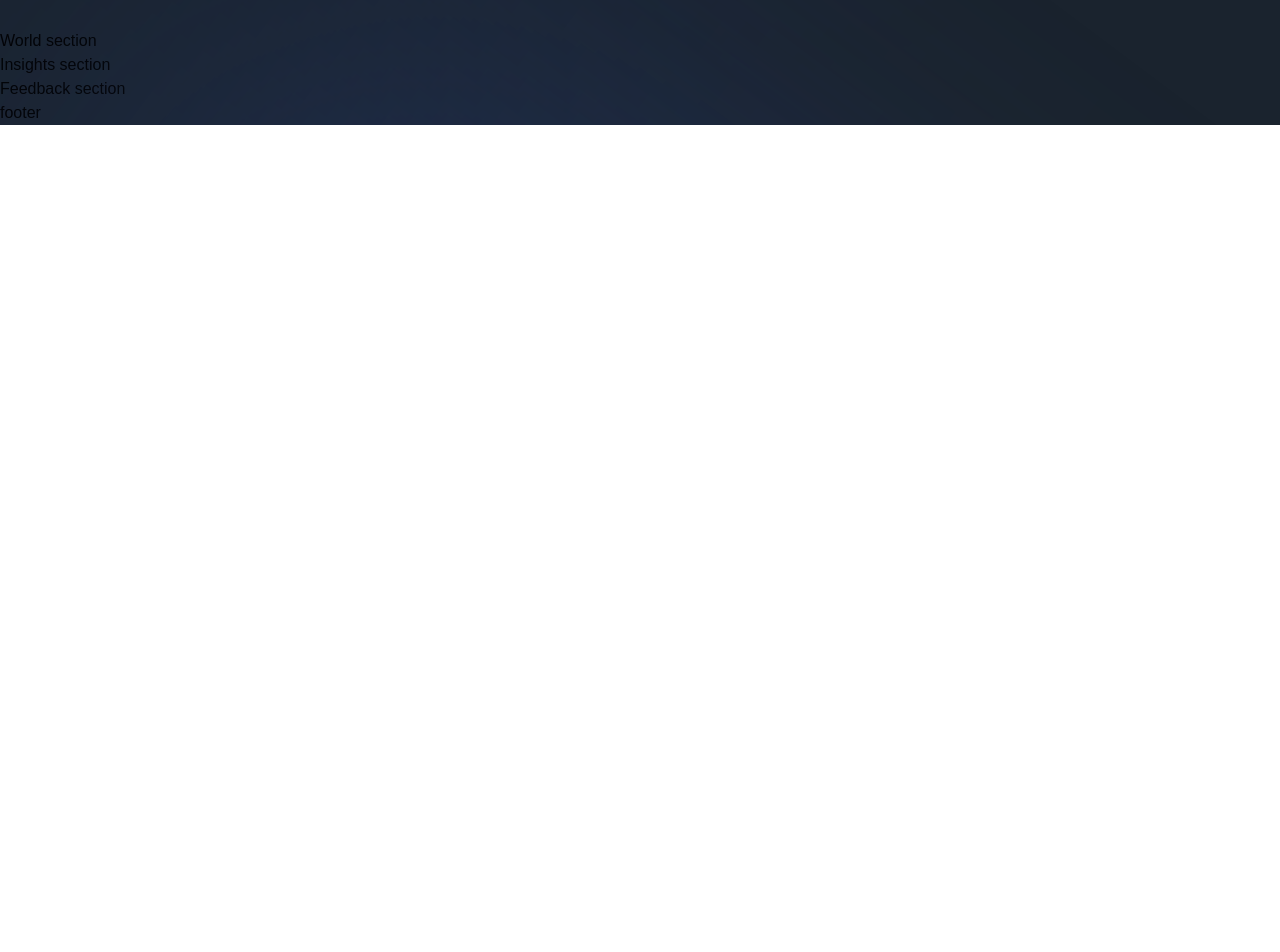
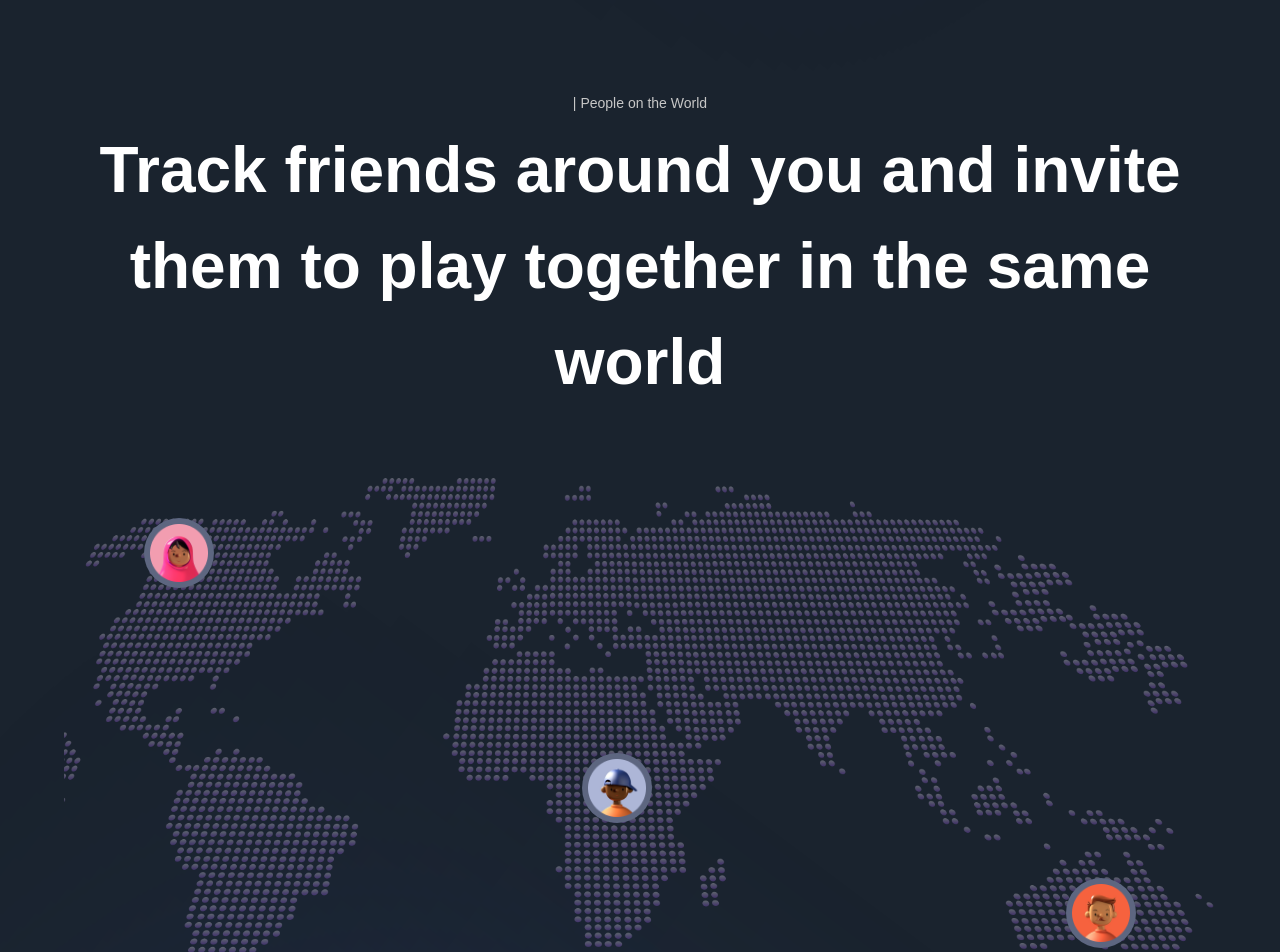
Before and after one commit to StephenRivero/metaverse-website, a Next.js app: page / in a window 1280 px wide. Shown: the part 3940-4892 px from the top of the page. Before the commit the page ends 4065 px from the top, so only its background shows below. Built offline with nearby package versions, Linux system fonts and the light colour scheme; a web font is replaced by a local one.

Commit message:
Add "World" section

```diff
--- a/sections/World.jsx
+++ b/sections/World.jsx
@@ -1,8 +1,50 @@
 'use client';
 
+import { motion } from 'framer-motion';
+
+import styles from '../styles';
+import { TitleText, TypingText } from '../components';
+import { fadeIn, staggerContainer } from '../utils/motion';
+
 const World = () => (
-  <section>
-    World section
+  <section className={`${styles.paddings} relative z-10`}>
+    <motion.div
+      variants={staggerContainer}
+      initial="hidden"
+      whileInView="show"
+      viewport={{ once: false, amount: 0.25 }}
+      className={`${styles.innerWidth} mx-auto flex flex-col`}
+    >
+
+      <TypingText title="| People on the World" textStyles="text-center" />
+      <TitleText
+        title={(
+          <>Track friends around you and invite them to play together in the same
+            world
+          </>
+        )}
+        textStyles="text-center"
+      />
+
+      <motion.div
+        variants={fadeIn('up', 'tween', 0.3, 1)}
+        className="relative mt-[68px] flex w-full h-[550px]"
+      >
+        <img src="/map.png" alt="map" className="w-full h-full object-cover" />
+
+        <div className="absolute bottom-20 right-20 w-[70px] h-[70px] p-[6px] rounded-full bg-[#5D6680]">
+          <img src="people-01.png" alt="people" className="w-full h-full" />
+        </div>
+
+        <div className="absolute top-10 left-20 w-[70px] h-[70px] p-[6px] rounded-full bg-[#5D6680]">
+          <img src="/people-02.png" alt="people" className="w-full h-full" />
+        </div>
+
+        <div className="absolute top-1/2 left-[45%] w-[70px] h-[70px] p-[6px] rounded-full bg-[#5D6680]">
+          <img src="people-03.png" alt="people" className="w-full h-full" />
+        </div>
+      </motion.div>
+    </motion.div>
   </section>
 );
 
```
